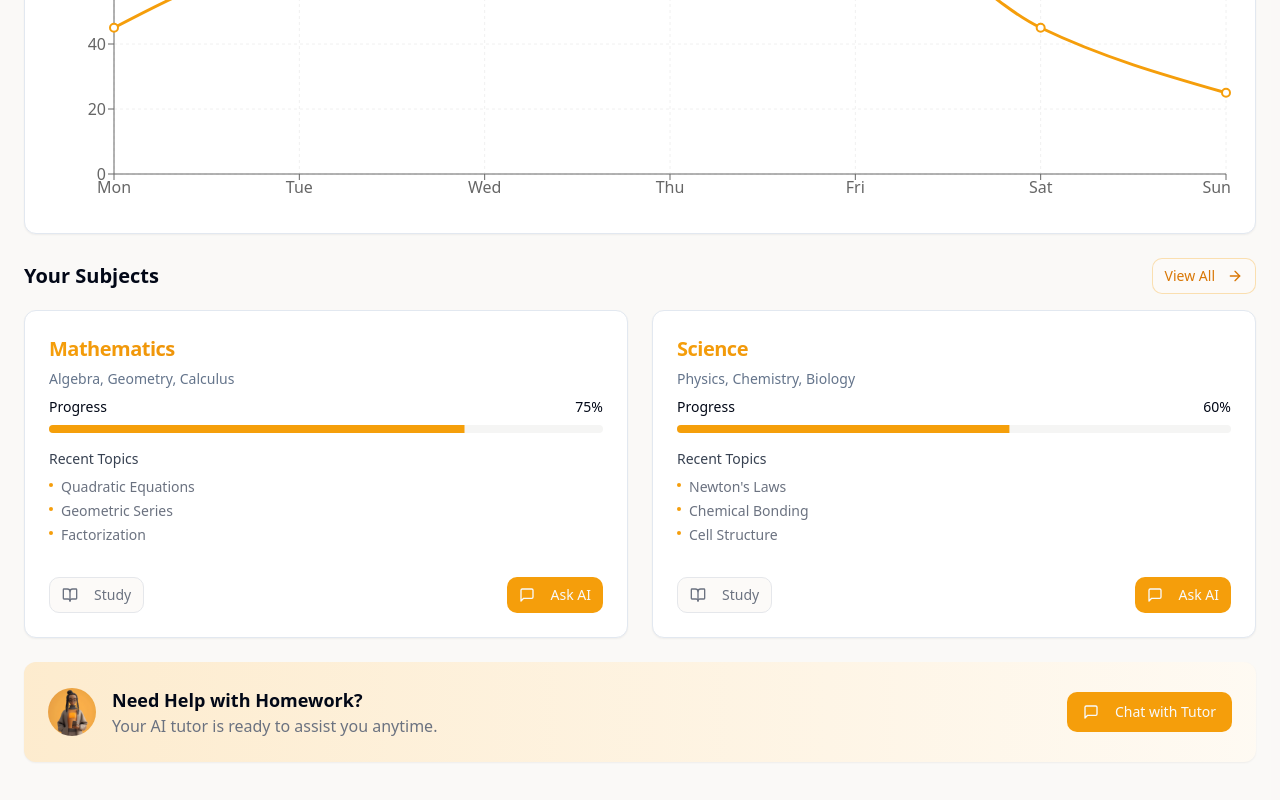
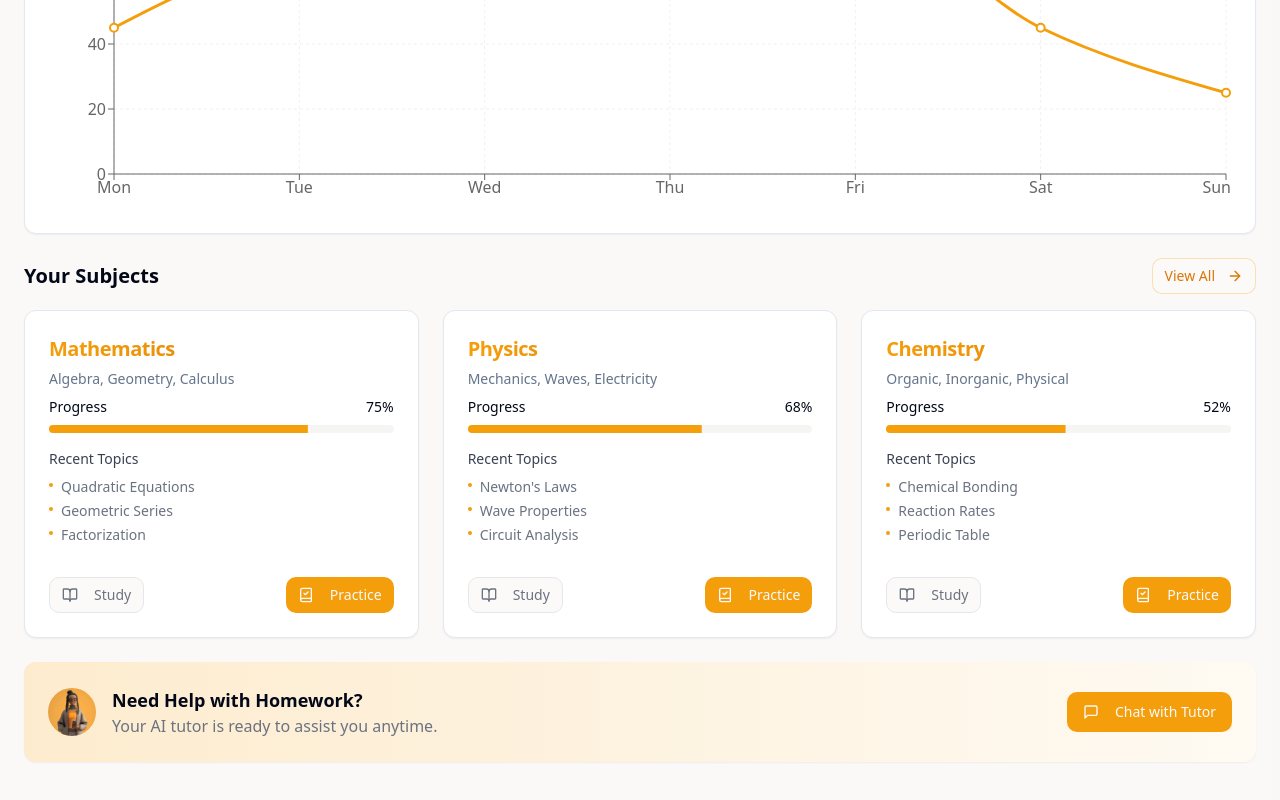
Before and after one commit to yayeeu/tutor-genius-corner, a React (Vite) app: page /dashboard in a window 1280 px wide. Shown: the part 576-1376 px from the top of the page. Built offline with nearby package versions, Linux system fonts and the light colour scheme.

Commit message:
Refactor: Update dashboard subject display
- Display more subjects on the dashboard.
- Replace "Ask AI" button with "Practice" button.

```diff
--- a/src/components/SubjectCard.tsx
+++ b/src/components/SubjectCard.tsx
@@ -9,7 +9,7 @@ import {
 } from "@/components/ui/card";
 import { Progress } from "@/components/ui/progress";
 import { Button } from "@/components/ui/button";
-import { BookOpen, MessageSquare } from "lucide-react";
+import { BookOpen, BookCheck } from "lucide-react";
 import { Link } from "react-router-dom";
 
 export interface SubjectCardProps {
@@ -69,8 +69,8 @@ const SubjectCard = ({
           asChild
         >
           <Link to="/chat-tutor">
-            <MessageSquare className="h-4 w-4 mr-2" />
-            <span>Ask AI</span>
+            <BookCheck className="h-4 w-4 mr-2" />
+            <span>Practice</span>
           </Link>
         </Button>
       </CardFooter>
--- a/src/pages/Dashboard.tsx
+++ b/src/pages/Dashboard.tsx
@@ -39,22 +39,70 @@ const subjectData = [
     recentTopics: ["Quadratic Equations", "Geometric Series", "Factorization"]
   },
   {
-    title: "Science",
-    description: "Physics, Chemistry, Biology",
-    progress: 60,
-    recentTopics: ["Newton's Laws", "Chemical Bonding", "Cell Structure"]
+    title: "Physics",
+    description: "Mechanics, Waves, Electricity",
+    progress: 68,
+    recentTopics: ["Newton's Laws", "Wave Properties", "Circuit Analysis"]
   },
   {
-    title: "Language Arts",
+    title: "Chemistry",
+    description: "Organic, Inorganic, Physical",
+    progress: 52,
+    recentTopics: ["Chemical Bonding", "Reaction Rates", "Periodic Table"]
+  },
+  {
+    title: "Biology",
+    description: "Botany, Zoology, Genetics",
+    progress: 45,
+    recentTopics: ["Cell Structure", "Evolution", "Nervous System"]
+  },
+  {
+    title: "Amharic",
     description: "Grammar, Literature, Writing",
     progress: 85,
+    recentTopics: ["Verb Conjugation", "Literary Analysis", "Essay Structure"]
+  },
+  {
+    title: "English",
+    description: "Grammar, Literature, Writing",
+    progress: 79,
     recentTopics: ["Essay Structure", "Literary Analysis", "Grammar Rules"]
   },
   {
     title: "History",
-    description: "World History, US History",
-    progress: 45,
-    recentTopics: ["World War II", "Ancient Civilizations", "Civil Rights"]
+    description: "Ethiopian History, World History",
+    progress: 62,
+    recentTopics: ["Ancient Civilizations", "Ethiopian Empire", "Modern Era"]
+  },
+  {
+    title: "Geography",
+    description: "Physical, Human, Environmental",
+    progress: 58,
+    recentTopics: ["Topography", "Climate Zones", "Population Distribution"]
+  },
+  {
+    title: "Civics",
+    description: "Citizenship, Ethics, Politics",
+    progress: 70,
+    recentTopics: ["Ethiopian Constitution", "Ethics", "Civic Responsibility"]
+  },
+  {
+    title: "ICT",
+    description: "Computing, Programming, Networks",
+    progress: 83,
+    recentTopics: ["Basic Programming", "Internet", "Hardware Components"]
+  },
+  {
+    title: "Physical Education",
+    description: "Sports, Exercise, Health",
+    progress: 90,
+    recentTopics: ["Team Sports", "Fitness", "Health and Wellness"]
+  },
+  {
+    title: "Art",
+    description: "Drawing, Painting, Design",
+    progress: 65,
+    recentTopics: ["Color Theory", "Composition", "Traditional Techniques"]
   }
 ];
 
@@ -200,8 +248,8 @@ const Dashboard = () => {
                 </Button>
               </div>
 
-              <div className="grid grid-cols-1 md:grid-cols-2 gap-6">
-                {subjectData.slice(0, 2).map((subject, index) => (
+              <div className="grid grid-cols-1 md:grid-cols-3 gap-6">
+                {subjectData.slice(0, 3).map((subject, index) => (
                   <SubjectCard
                     key={index}
                     title={subject.title}
@@ -242,7 +290,7 @@ const Dashboard = () => {
           {/* Subjects Tab */}
           <TabsContent value="subjects" className="space-y-6">
             <h2 className="text-xl font-semibold">All Subjects</h2>
-            <div className="grid grid-cols-1 md:grid-cols-2 lg:grid-cols-2 gap-6">
+            <div className="grid grid-cols-1 md:grid-cols-3 gap-6">
               {subjectData.map((subject, index) => (
                 <SubjectCard
                   key={index}
```
